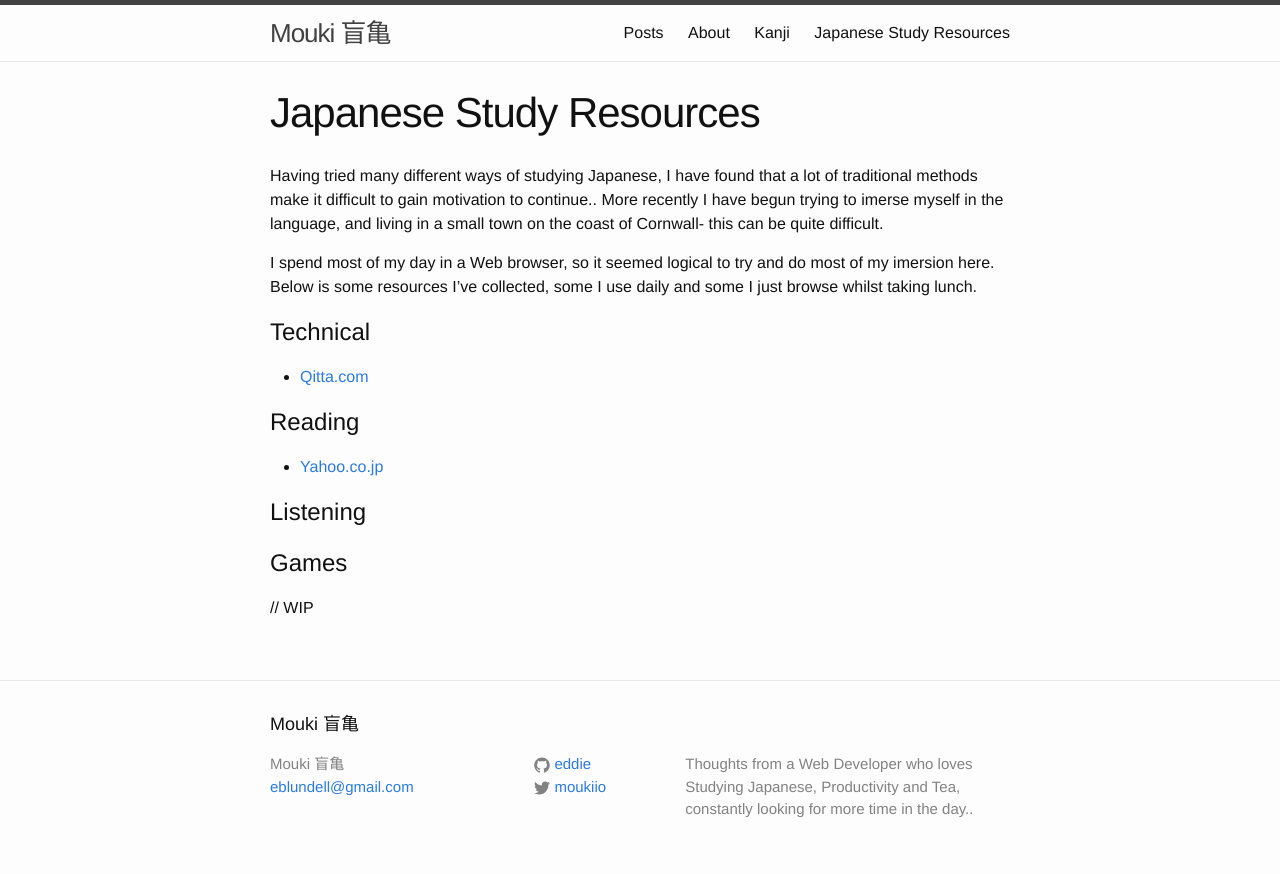
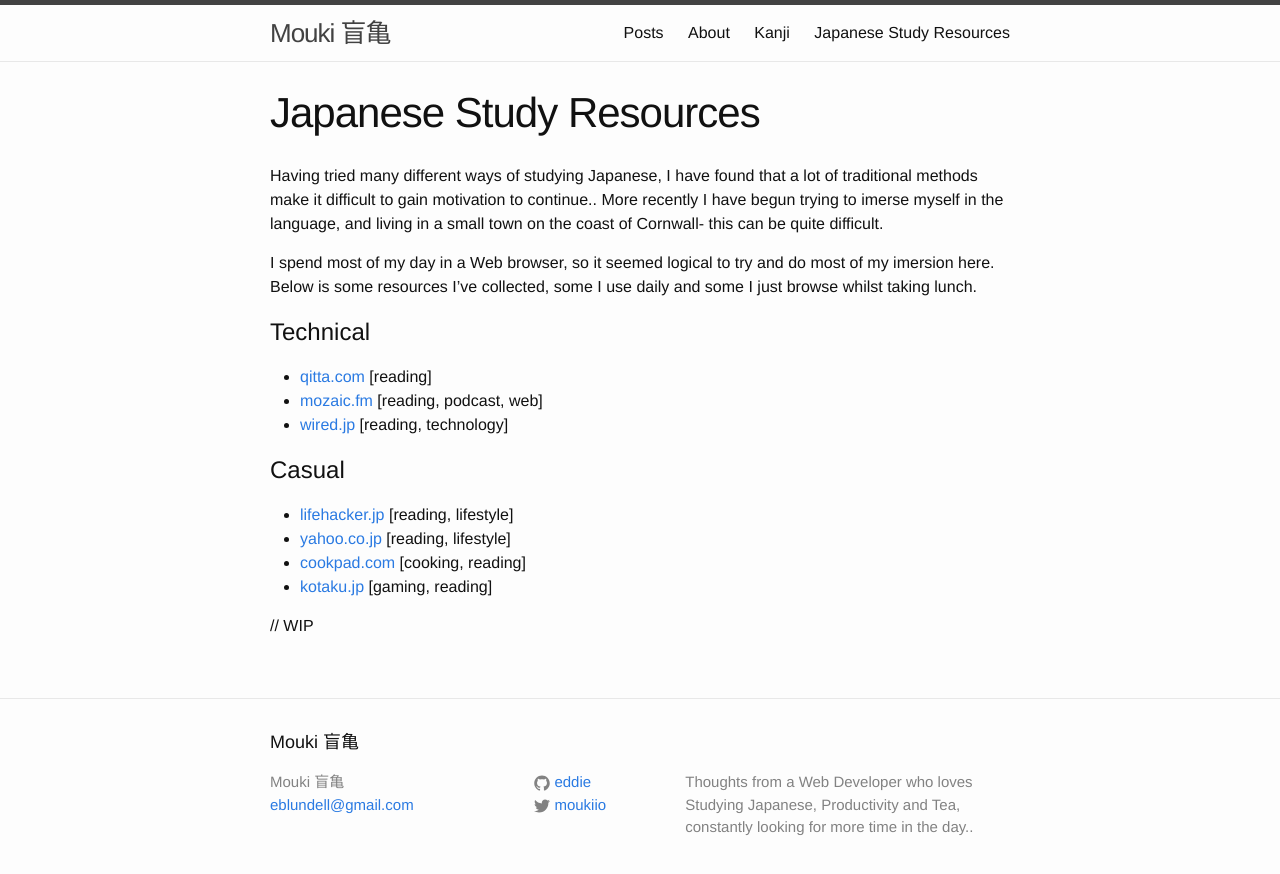
Before and after one commit to eddie/eddie.github.io, a Jekyll site: the page built from japanese/resources.md, in a window 1280 px wide. Shown: the top 874 px of the page. Built offline with Jekyll 4.4.1, drawn with Linux system fonts in a browser that asks for light colours.

Commit message:
added more links to jp-resources

```diff
--- a/japanese/resources.md
+++ b/japanese/resources.md
@@ -11,16 +11,16 @@ I spend most of my day in a Web browser, so it seemed logical to try and do most
 
 # Technical
 
-- [Qitta.com](http://qiita.com/tags)
+- [qitta.com](http://qiita.com/tags) [reading]
+- [mozaic.fm](http://mozaic.fm/) [reading, podcast, web]
+- [wired.jp](https://wired.jp) [reading, technology]
 
-# Reading
+# Casual
 
-- [Yahoo.co.jp](https://yahoo.co.jp)
-
-# Listening
-
-
-# Games
+- [lifehacker.jp](https://lifehacker.jp/) [reading, lifestyle]
+- [yahoo.co.jp](https://yahoo.co.jp/) [reading, lifestyle]
+- [cookpad.com](http://cookpad.com/) [cooking, reading]
+- [kotaku.jp](http://www.kotaku.jp/) [gaming, reading]
 
 
 // WIP
```
